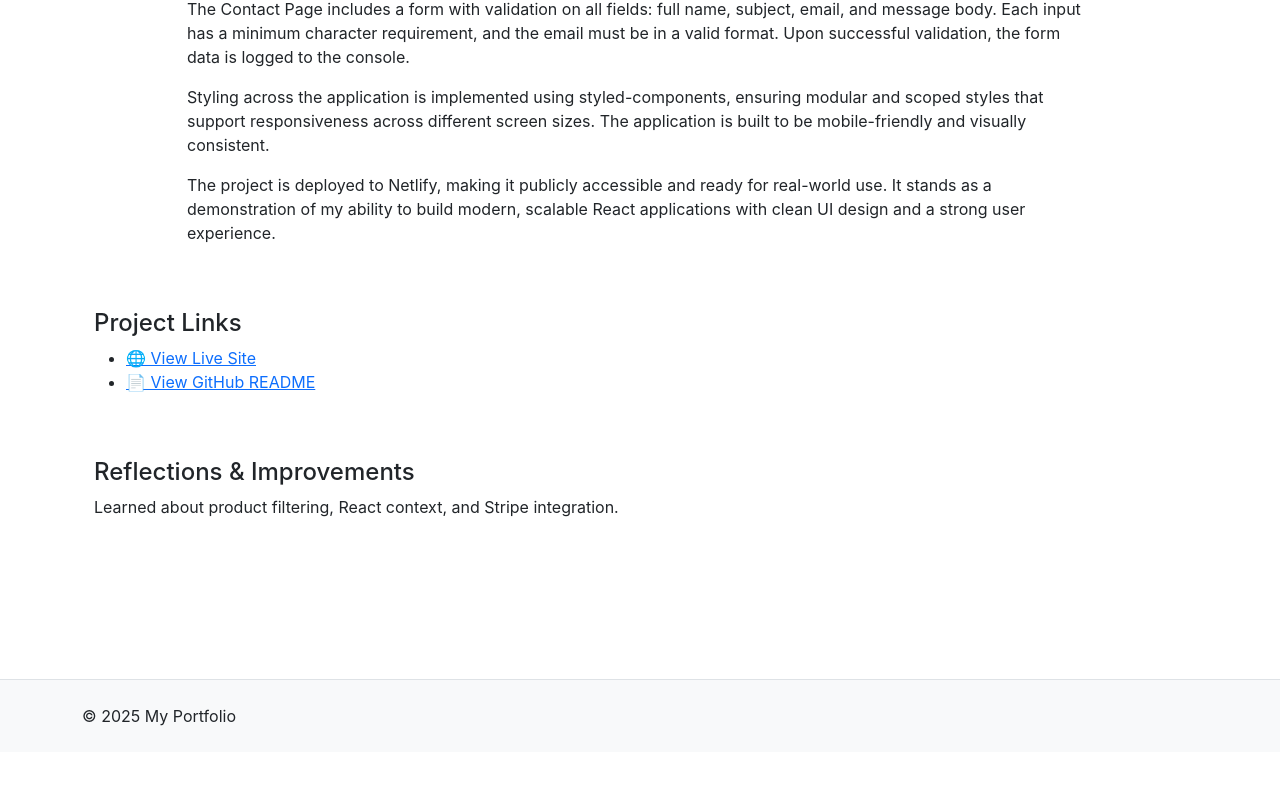
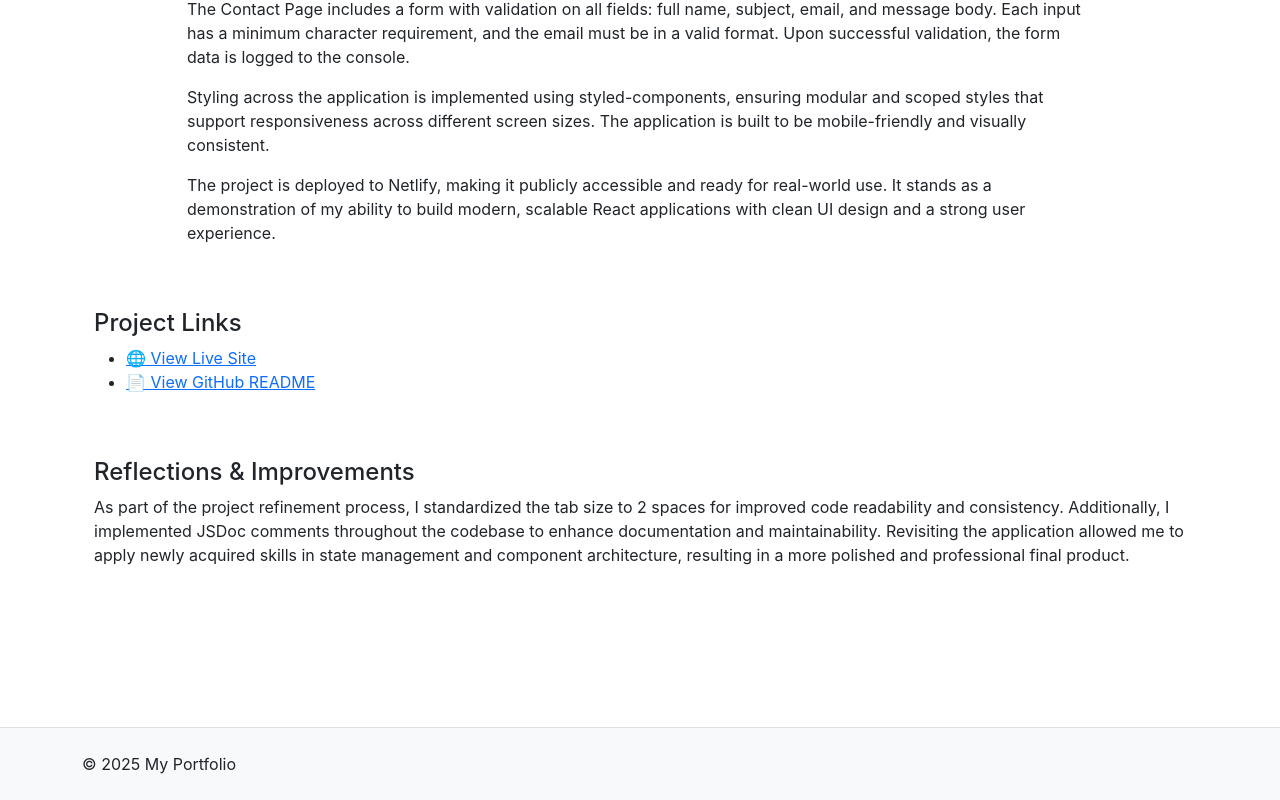
Before and after one commit to cecsun/portfolio-2, a React (Create React App) app: page /projects/1 in a window 1280 px wide. Shown: the part 1365-2165 px from the top of the page. Before the commit the page ends 2117 px from the top, so only its background shows below. Built offline with nearby package versions, Linux system fonts and the light colour scheme; the HTML template or start-up script is replaced by a standard one.

Commit message:
Reflections and improvements

```diff
--- a/src/pages/ProjectPage.jsx
+++ b/src/pages/ProjectPage.jsx
@@ -14,7 +14,7 @@ const ProjectPage = () => {
       imageCaption: 'Homepage of the eCom store application',
       liveUrl: 'https://delightful-cocada-88beec.netlify.app/',
       repoUrl: 'https://github.com/cecsun/js-frameworks-ca',
-      reflections: 'Learned about product filtering, React context, and Stripe integration.',
+      reflections: 'As part of the project refinement process, I standardized the tab size to 2 spaces for improved code readability and consistency. Additionally, I implemented JSDoc comments throughout the codebase to enhance documentation and maintainability. Revisiting the application allowed me to apply newly acquired skills in state management and component architecture, resulting in a more polished and professional final product.',
     },
     {
       id: '2',
@@ -24,7 +24,7 @@ const ProjectPage = () => {
       imageCaption: 'Homepage of the Auction House website',
       liveUrl: 'https://superb-douhua-db3bf4.netlify.app/',
       repoUrl: 'https://github.com/cecsun/semester-project-2',
-      reflections: 'Focused on mobile-first design, accessibility, and clear content structure.',
+      reflections: 'After receiving feedback, I made several improvements to this project, including moving live-server to devDependencies, switching to a Bootstrap CDN for better deployment compatibility, adding HTML form validation, and removing alert messages for a cleaner user experience. Revisiting the project gave me the chance to apply new skills and polish the final version, making it more reliable, user-friendly, and ready for real-world use.',
     },
     {
       id: '3',
@@ -34,7 +34,7 @@ const ProjectPage = () => {
       imageCaption: 'Homepage of the accommodation booking site, Holidaze',
       liveUrl: 'https://papaya-mochi-35ab8e.netlify.app/',
       repoUrl: 'https://github.com/cecsun/project-exam-2',
-      reflections: 'Improved my knowledgke of routing, user auth, and CRUD operations.',
+      reflections: 'This project hasn’t been graded yet, so no improvements have been made at this stage. However, I’m proud of how I planned, built, and deployed Holidaze — a complete accommodation booking site developed with React. It showcases my ability to handle complex functionality like user roles, bookings, and venue management, while also focusing on responsive design and user experience. I look forward to applying feedback once it has been received to further polish the project.',
     },
   ];
 
```
